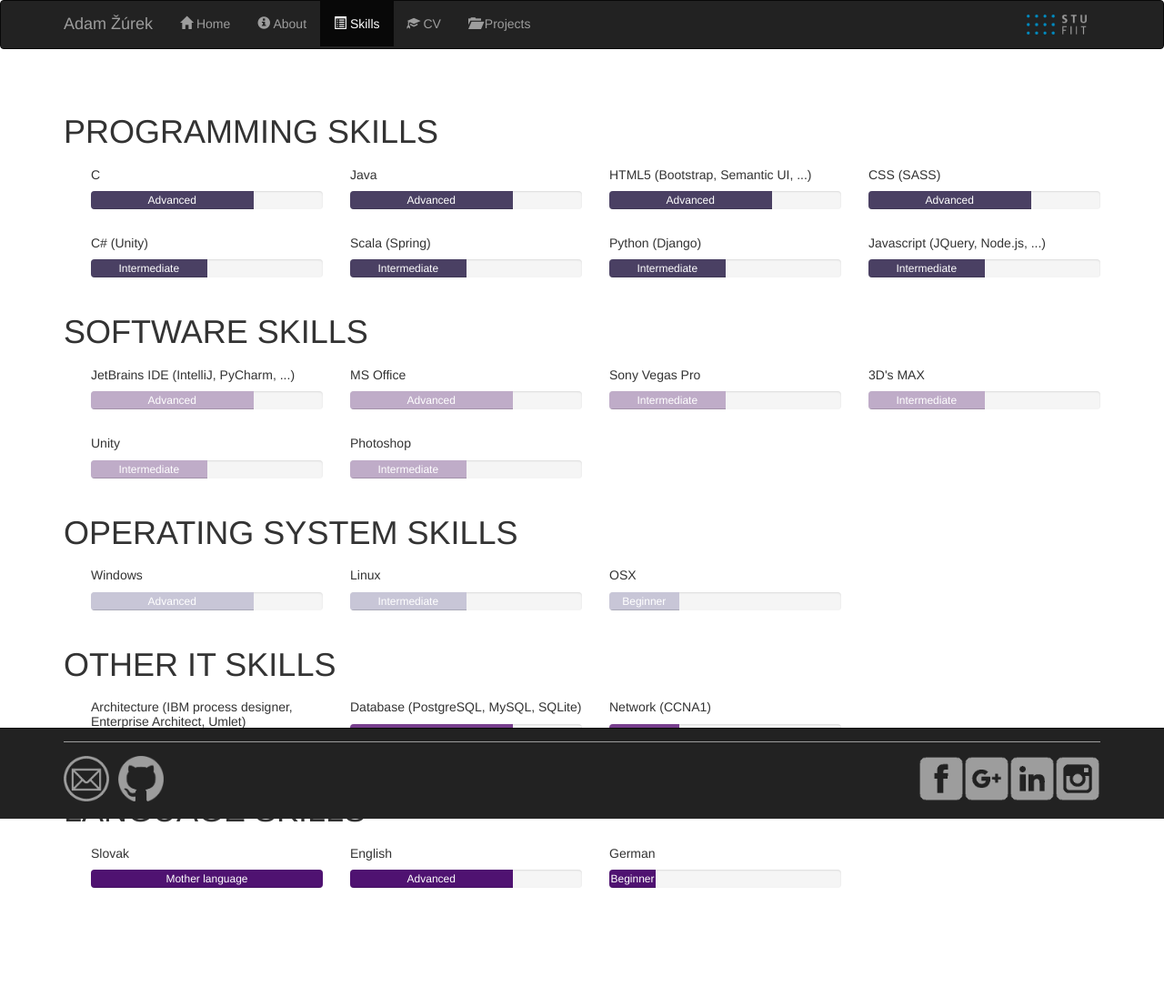
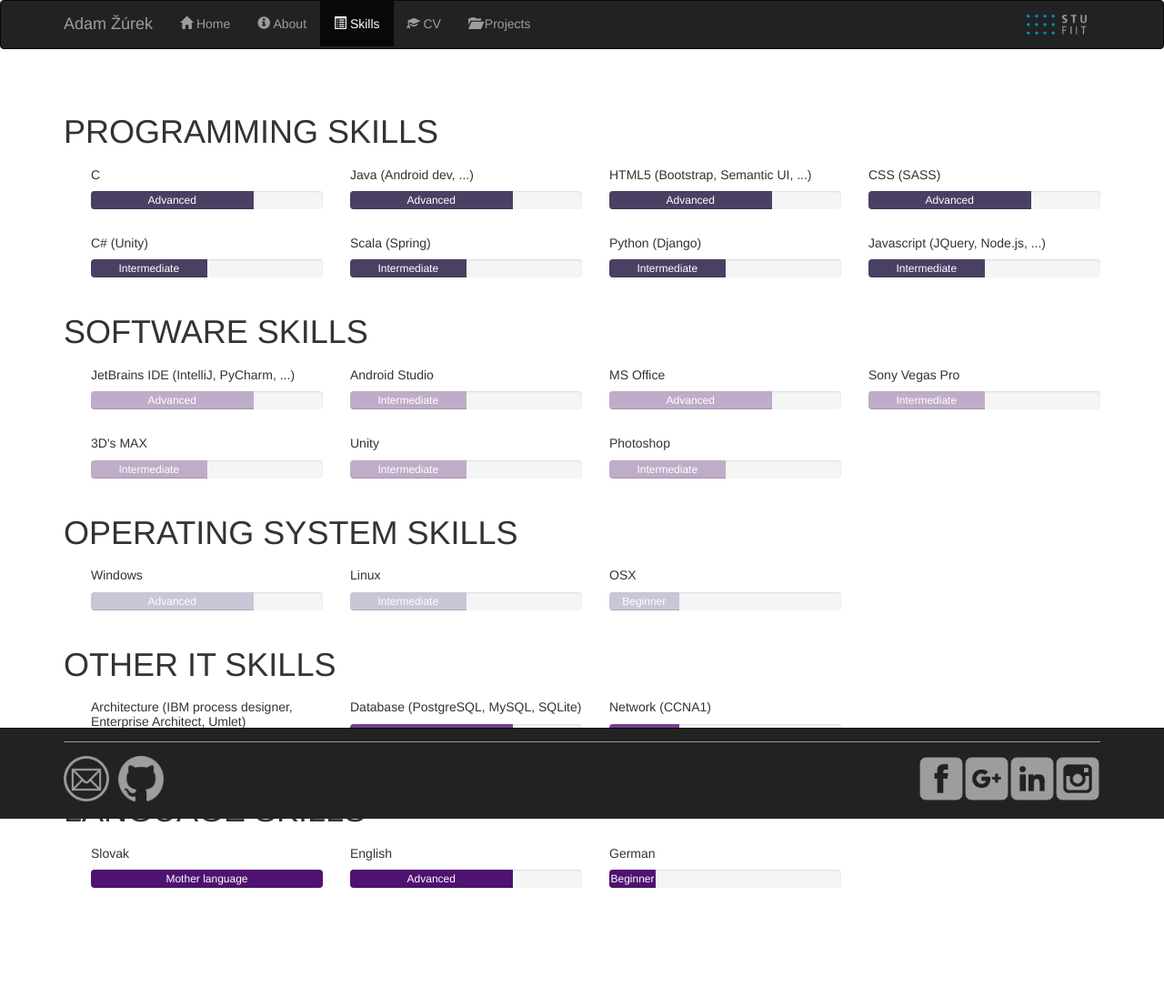
Before and after one commit to zurek11/zurek11.github.io, a Jekyll site: the page built from skills.html, in a window 1280 px wide. Shown: the whole page at 91% size. Built offline with Jekyll 4.4.1, drawn with Linux system fonts in a browser that asks for light colours.

Commit message:
Skills added.

```diff
--- a/_data/skills.yml
+++ b/_data/skills.yml
@@ -6,7 +6,7 @@
       level: Advanced
       color: 4A4063
 
-    - title: Java
+    - title: Java (Android dev, ...)
       percent: 70
       level: Advanced
       color: 4A4063
@@ -47,6 +47,11 @@
     - title: JetBrains IDE (IntelliJ, PyCharm, ...)
       percent: 70
       level: Advanced
+      color: BFACC8
+
+    - title: Android Studio
+      percent: 50
+      level: Intermediate
       color: BFACC8
 
     - title: MS Office
```
